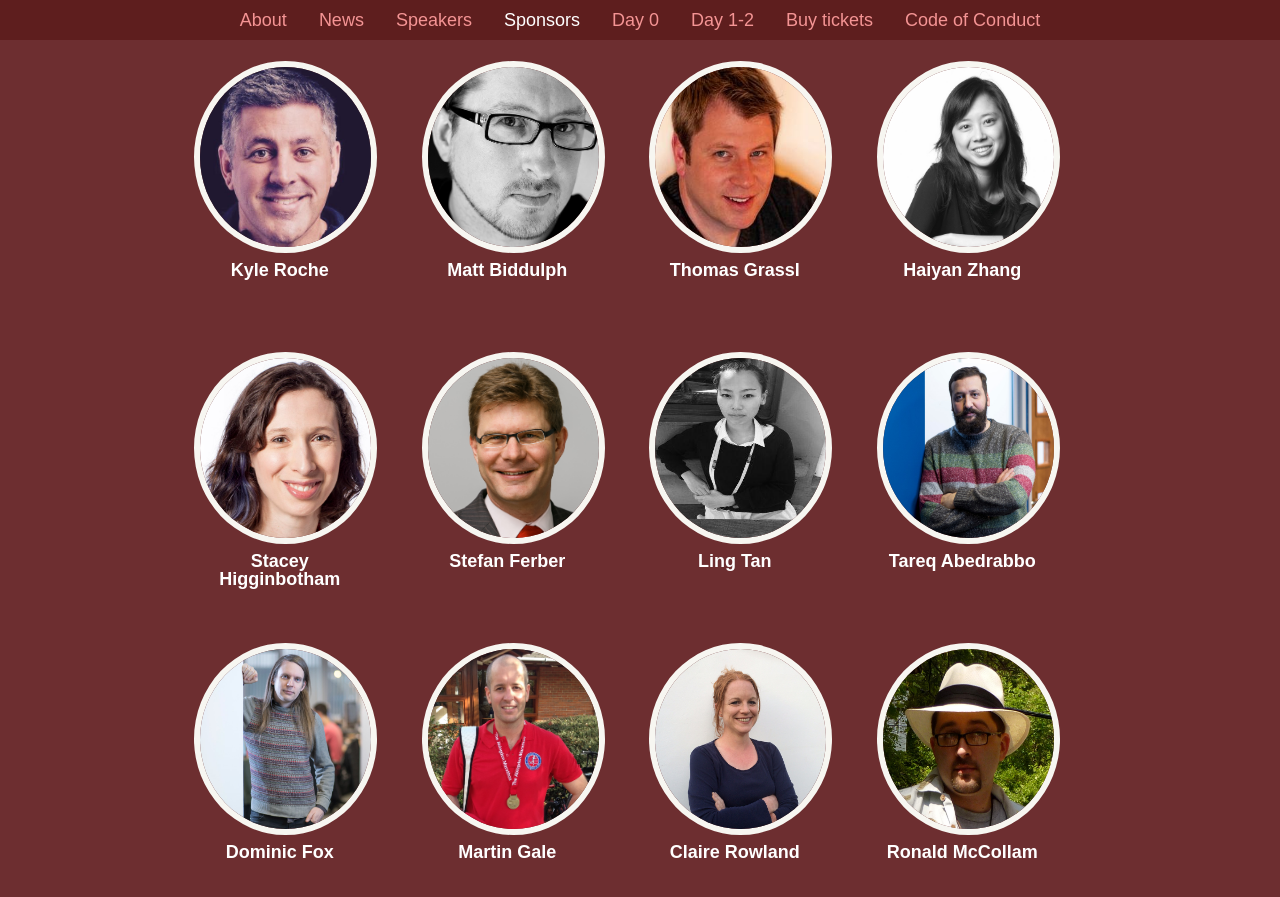
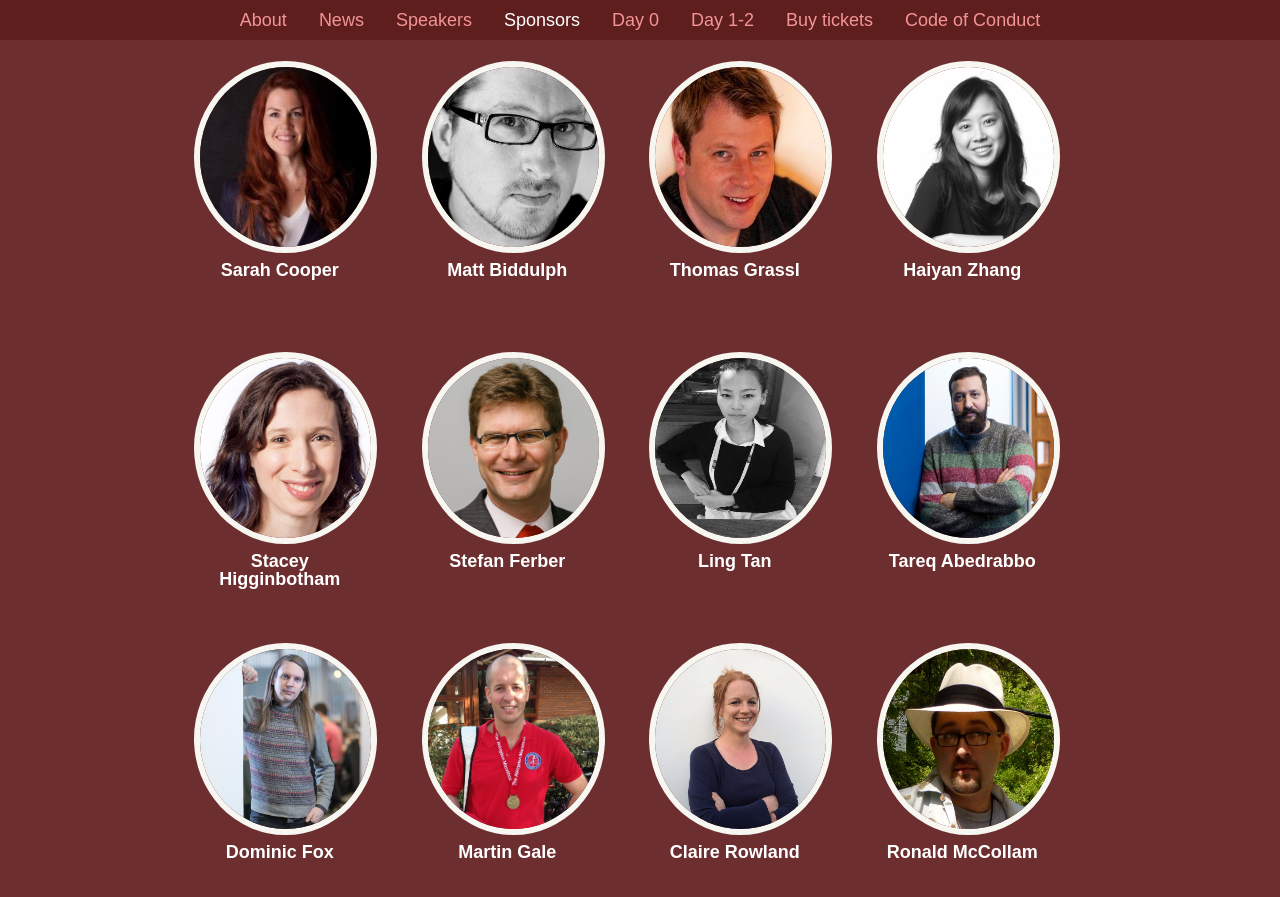
Before and after one commit to thingmonk/thingmonk.github.io, a Jekyll site: the page built from index.html, in a window 1280 px wide and 900 px high, scrolled down 2813 px. Shown: the top 897 px of the window. Built offline with Jekyll 4.4.1, drawn with Linux system fonts in a browser that asks for light colours.

Commit message:
Swap Kyle for Sarah Copper

```diff
--- a/_data/speakers.yml
+++ b/_data/speakers.yml
@@ -82,12 +82,12 @@
   talkabstract: Big data! Fast data! Real-time analytics! These are buzzwords commonly associated with platform offerings around IoT.  <p />Although the Law of large numbers always applies, just because you can deploy more sensors doesn't automatically mean that you should. After all, they cost money, bandwidth, and can be a pain to maintain. On the example of the Westminster Parking Trial, I'd like to show how analytics on preliminary survey data could have reduced the number of deployed sensors significantly.<p />  A similar logic goes for fast and real-time analytics. While being advertised as killer features, many people new to IoT and analytics are not even aware that they might get away with batch processing. On the example of flying a drone, I'd like to discuss for which use cases I'd apply edge processing (on the drone), stream or micro-batch analytics (when data arrives at the platform) or work on batched data (stored in a database).
   twitter: BorisAdryan
 
-- name: Kyle Roche
-  photo: kylem.jpg
-  bio: GM, IOT, Amazon Web Services
+- name: Sarah Cooper
+  photo: sarahcopper.jpg
+  bio: GM, IOT Solutions, Amazon Web Services
   talktitle: IoT and the Environment
   talkabstract: IoT and the Environment
-  twitter: kylemroche
+  twitter: smc_on_iot
 
 - name: Matt Biddulph
   photo: mattb.jpg
```
Also changed, not shown: imgs/sarahcopper.jpg (added).
